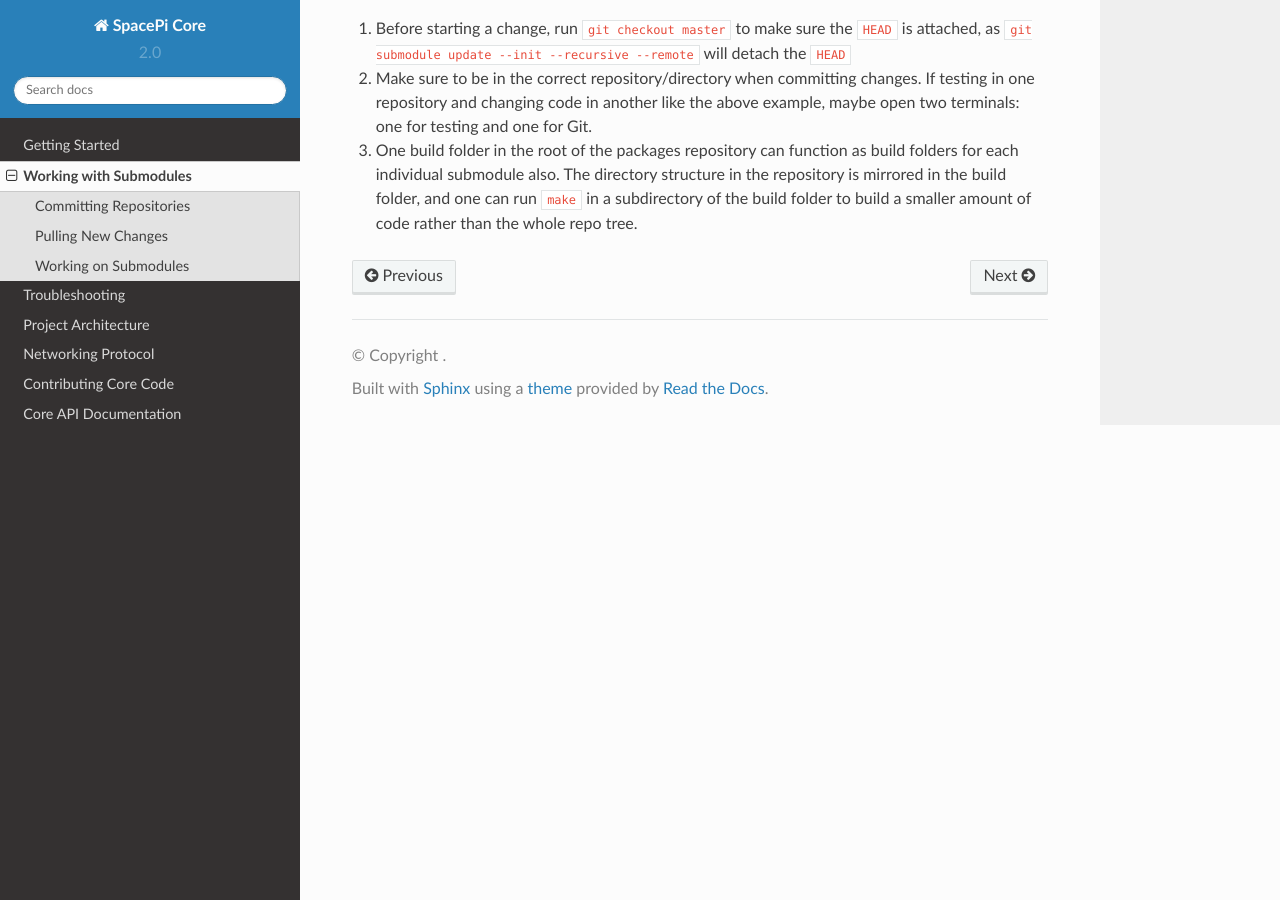
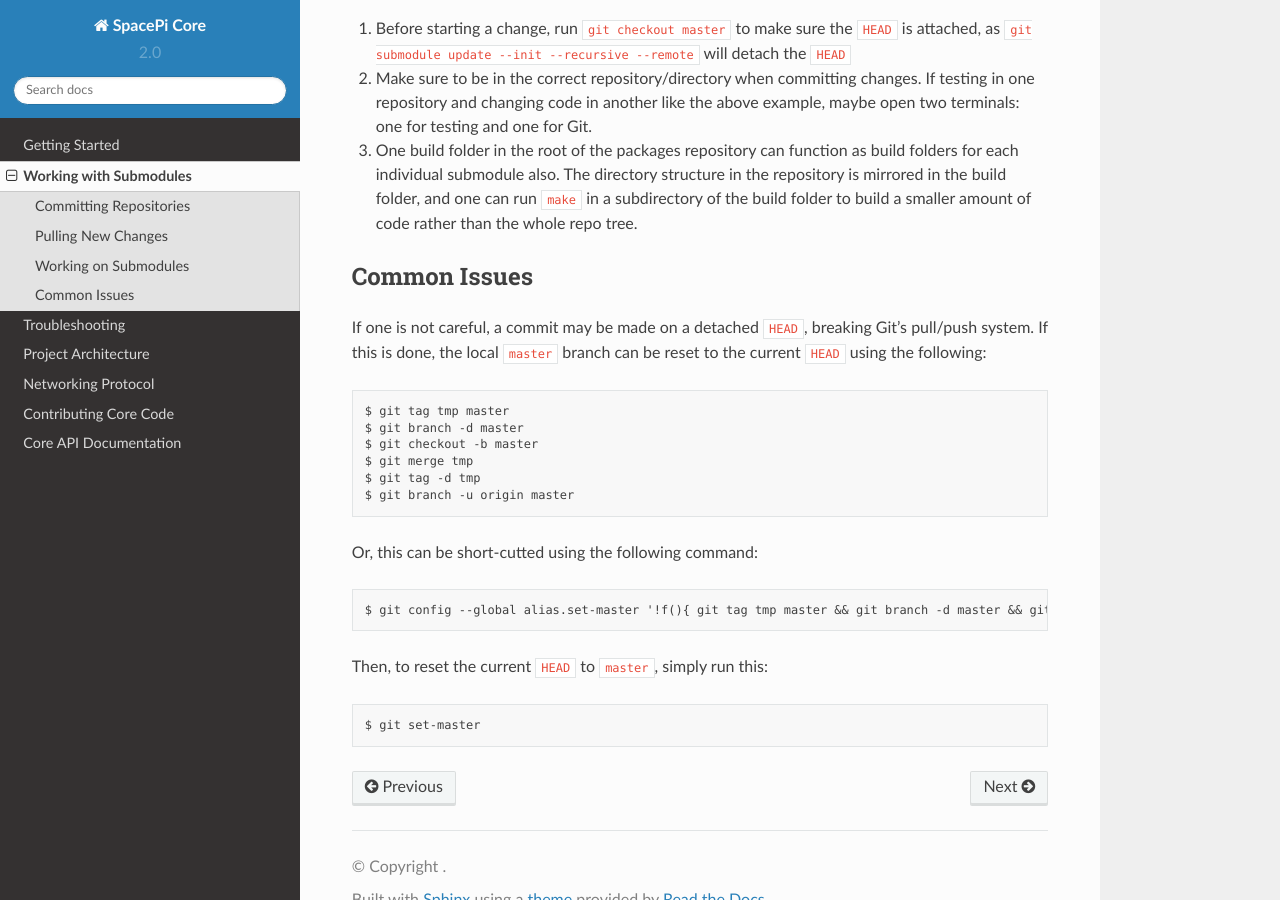
Before and after one commit to wildcat-rocketry/spacepi-core, a Sphinx documentation site: the page built from docs/detailed/submodules.rst, in a window 1280 px wide and 900 px high, scrolled down 1584 px. Built offline with Sphinx 7.4.7 and the Read the Docs theme 2.0.0, drawn with Linux system fonts in a browser that asks for light colours.

Commit message:
Added another submodule command alias

```diff
--- a/docs/detailed/submodules.rst
+++ b/docs/detailed/submodules.rst
@@ -67,3 +67,30 @@ If working on a submodule, there are a few things to remember, however:
    If testing in one repository and changing code in another like the above example, maybe open two terminals: one for testing and one for Git.
 3. One build folder in the root of the packages repository can function as build folders for each individual submodule also.
    The directory structure in the repository is mirrored in the build folder, and one can run :code:`make` in a subdirectory of the build folder to build a smaller amount of code rather than the whole repo tree.
+
+Common Issues
+-------------
+
+If one is not careful, a commit may be made on a detached :code:`HEAD`, breaking Git's pull/push system.
+If this is done, the local :code:`master` branch can be reset to the current :code:`HEAD` using the following:
+
+.. code-block:: text
+
+    $ git tag tmp master
+    $ git branch -d master
+    $ git checkout -b master
+    $ git merge tmp
+    $ git tag -d tmp
+    $ git branch -u origin master
+
+Or, this can be short-cutted using the following command:
+
+.. code-block:: text
+
+    $ git config --global alias.set-master '!f(){ git tag tmp master && git branch -d master && git checkout -b master && git merge tmp && git tag -d tmp && git branch -u origin master; };f'
+
+Then, to reset the current :code:`HEAD` to :code:`master`, simply run this:
+
+.. code-block:: text
+
+    $ git set-master
```
